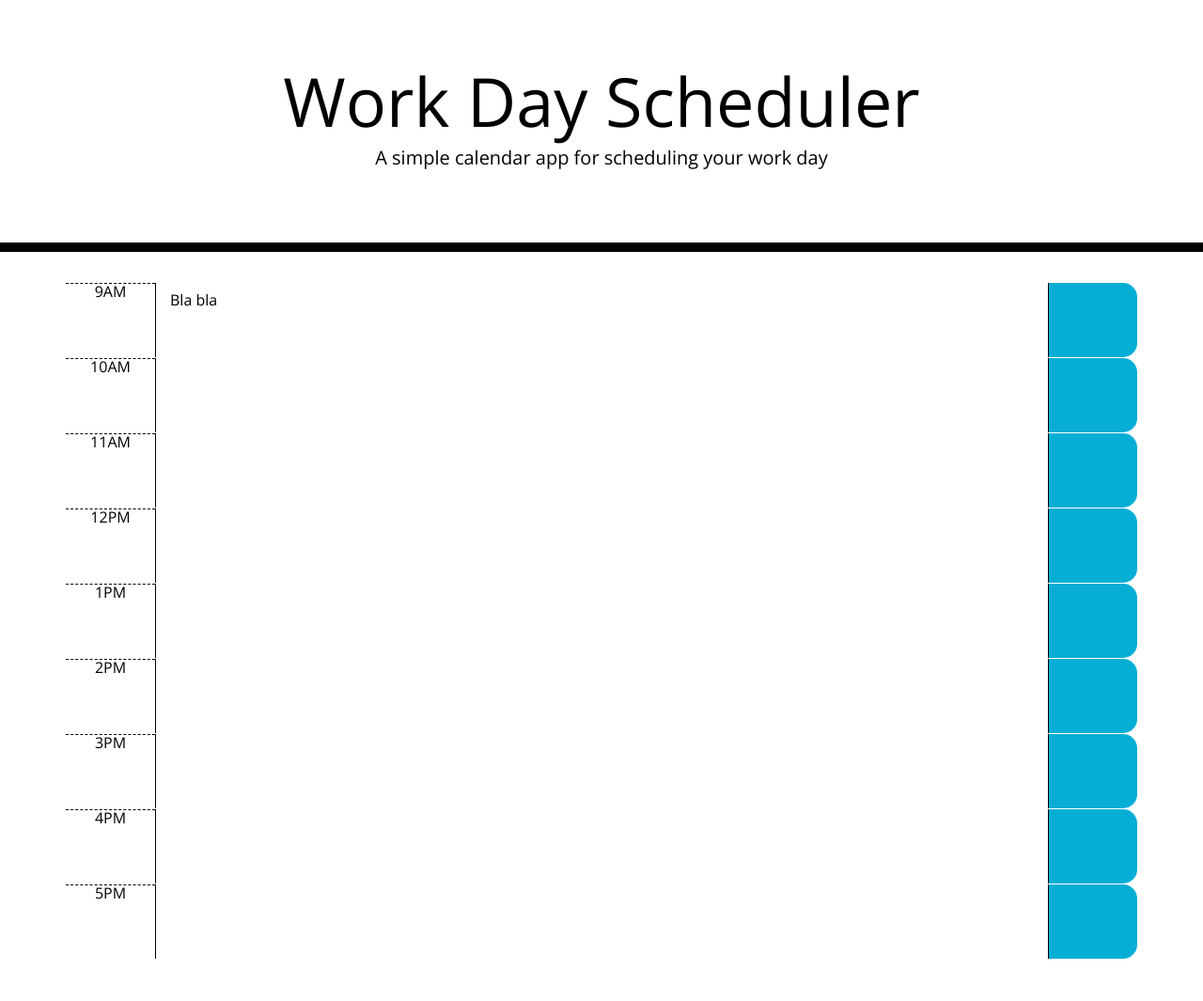
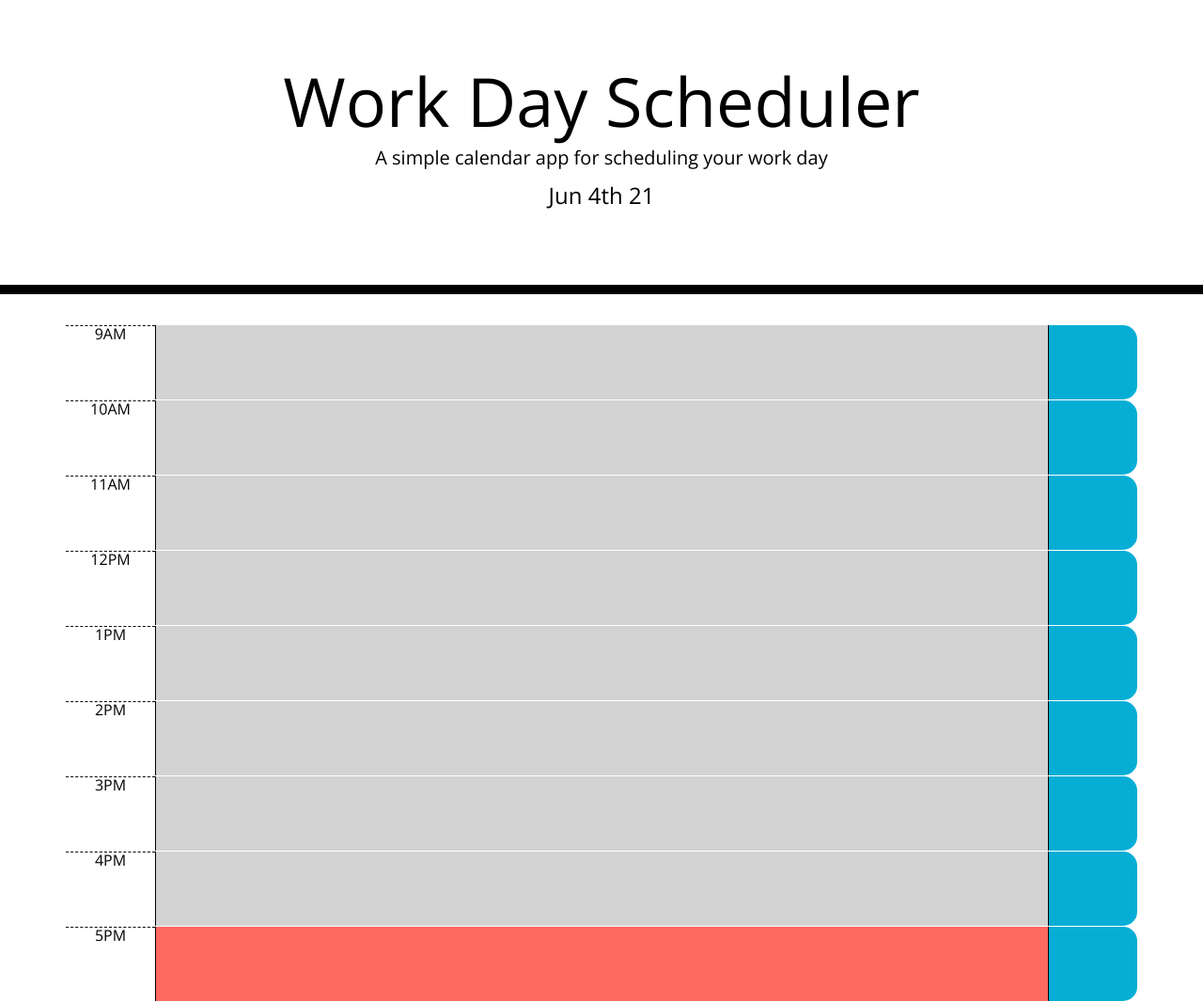
Before and after one commit to ParkerC1999/work-day-scheduler, a plain HTML site: page index.html in a window 1280 px wide. Shown: the whole page at 94% size. Before the commit the page ends 1020 px from the top, so only its background shows below. Drawn offline with nearby package versions, Linux system fonts and the light colour scheme.

Commit message:
created timeblocks and script

```diff
--- a/assets/css/style.css
+++ b/assets/css/style.css
@@ -63,6 +63,7 @@ textarea{
   border-bottom-right-radius: 15px;
   background-color: #06AED5;
   color: white;
+  cursor: pointer;
 }
 
 .saveBtn i:hover {
--- a/assets/js/script.js
+++ b/assets/js/script.js
@@ -0,0 +1,56 @@
+// Current Day
+var todayEl = document.getElementById("currentDay");
+var hourEl = document.getElementById("task");
+
+var todayText = document.createElement("h4");
+var today = moment().format("MMM Do YY");
+
+todayText.textContent = today;
+
+todayEl.appendChild(todayText);
+
+// Hours (0-23)
+var textArea = document.querySelectorAll(".textblock")
+console.log(textArea);
+
+var currentHour = moment().hour();
+console.log(currentHour);
+
+function hourFunc() {
+    textArea.forEach(function(element) {
+        if (currentHour == element.id) {
+            element.classList.add("present");
+        }
+        if (currentHour < element.id) {
+            element.classList.add("future");
+        }
+        if (currentHour > element.id) {
+            element.classList.add("past");
+        }
+    })
+}
+
+// save buttons
+var save = document.querySelector(".saveBtn");
+
+document.querySelector(".container").addEventListener("click", function(event) {
+if (event.target.nodeName === "SPAN") {
+    console.log(this);
+    var time = event.target.previousElementSibling.id;
+    var task = event.target.previousElementSibling.value;
+    localStorage.setItem(time, task);
+}});
+
+// load
+document.getElementById("9").textContent = localStorage.getItem("9");
+document.getElementById("10").textContent = localStorage.getItem("10");
+document.getElementById("11").textContent = localStorage.getItem("11");
+document.getElementById("12").textContent = localStorage.getItem("12");
+document.getElementById("13").textContent = localStorage.getItem("13");
+document.getElementById("14").textContent = localStorage.getItem("14");
+document.getElementById("15").textContent = localStorage.getItem("15");
+document.getElementById("16").textContent = localStorage.getItem("16");
+document.getElementById("17").textContent = localStorage.getItem("17");
+
+
+hourFunc();
--- a/index.html
+++ b/index.html
@@ -28,72 +28,75 @@
       <p class="lead">A simple calendar app for scheduling your work day</p>
       <p id="currentDay" class="lead"></p>
     </header>
+
     <div class="container">
       <!-- Timeblocks go here -->
-
       <!-- 9 am -->
       <div class="row time-block">
         <div class="hour col-1">9AM</div>
-        <textarea id="task" class="col-10">Bla bla</textarea>
+        <textarea id="9" class="col-10 textblock"></textarea>
         <span id="save" class="saveBtn col-1"></span>
       </div>
+
       <!-- 10 am -->
       <div class="row time-block">
         <div class="hour col-1">10AM</div>
-        <textarea id="task" class="col-10"></textarea>
+        <textarea id="10" class="col-10 textblock"></textarea>
         <span id="save" class="saveBtn col-1"></span>
       </div>
 
       <!-- 11 am -->
       <div class="row time-block">
         <div class="hour col-1">11AM</div>
-        <textarea id="task" class="col-10"></textarea>
+        <textarea id="11" class="col-10 textblock"></textarea>
         <span id="save" class="saveBtn col-1"></span>
       </div>
 
       <!-- 12 pm -->
       <div class="row time-block">
         <div class="hour col-1">12PM</div>
-        <textarea id="task" class="col-10"></textarea>
+        <textarea id="12" class="col-10 textblock"></textarea>
         <span id="save" class="saveBtn col-1"></span>
       </div>
 
       <!-- 1 pm -->
       <div class="row time-block">
         <div class="hour col-1">1PM</div>
-        <textarea id="task" class="col-10"></textarea>
+        <textarea id="13" class="col-10 textblock"></textarea>
         <span id="save" class="saveBtn col-1"></span>
       </div>
 
       <!-- 2 pm -->
       <div class="row time-block">
         <div class="hour col-1">2PM</div>
-        <textarea id="task" class="col-10"></textarea>
+        <textarea id="14" class="col-10 textblock"></textarea>
         <span id="save" class="saveBtn col-1"></span>
       </div>
 
       <!-- 3 pm -->
       <div class="row time-block">
         <div class="hour col-1">3PM</div>
-        <textarea id="task" class="col-10"></textarea>
+        <textarea id="15" class="col-10 textblock"></textarea>
         <span id="save" class="saveBtn col-1"></span>
       </div>
 
       <!-- 4 pm -->
       <div class="row time-block">
         <div class="hour col-1">4PM</div>
-        <textarea id="task" class="col-10"></textarea>
+        <textarea id="16" class="col-10 textblock"></textarea>
         <span id="save" class="saveBtn col-1"></span>
       </div>
 
       <!-- 5 pm -->
       <div class="row time-block">
         <div class="hour col-1">5PM</div>
-        <textarea id="task" class="col-10"></textarea>
+        <textarea id="17" class="col-10 textblock"></textarea>
         <span id="save" class="saveBtn col-1"></span>
       </div>
 
     </div>
+
+    <script src="https://cdn.jsdelivr.net/momentjs/2.12.0/moment.min.js"></script>
     <script src="./assets/js/script.js"></script>
     <script src="https://code.jquery.com/jquery-3.4.1.min.js"></script>
     <script src="https://cdnjs.cloudflare.com/ajax/libs/moment.js/2.24.0/moment.min.js"></script>
```
